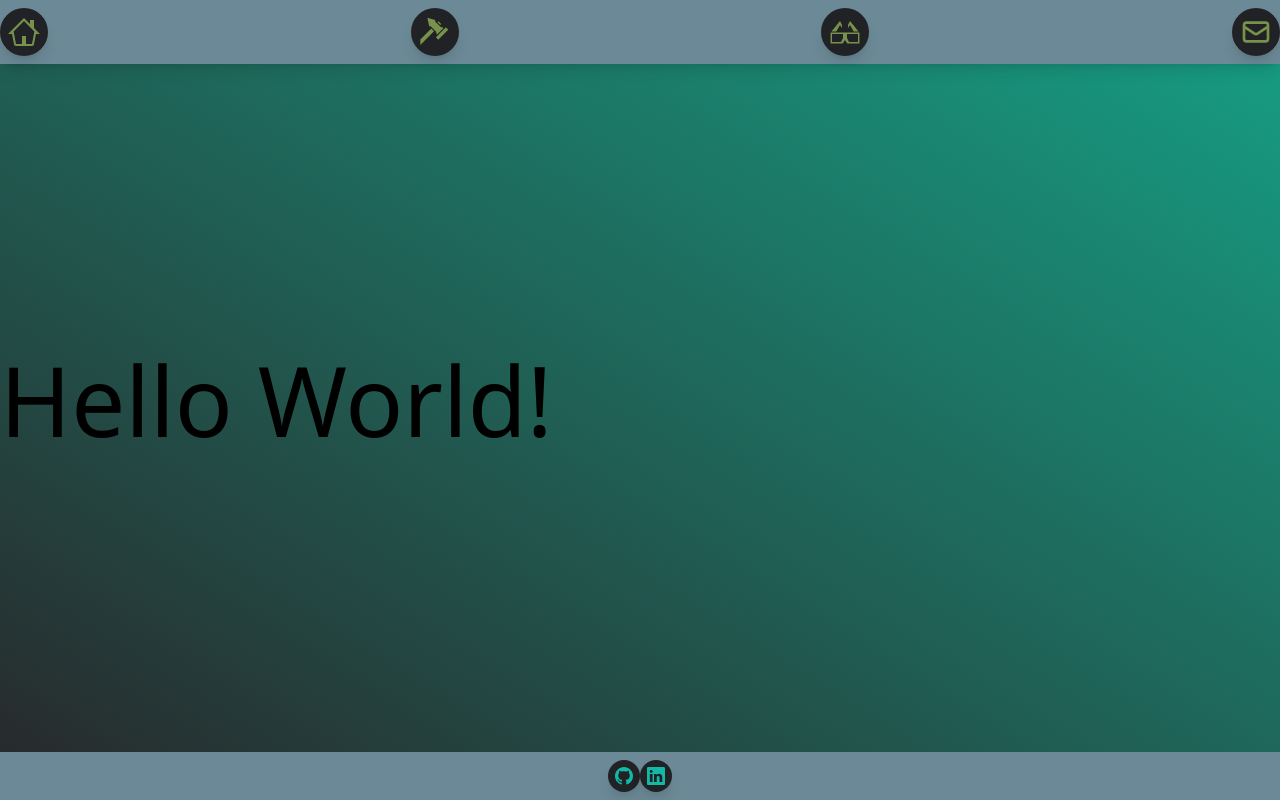
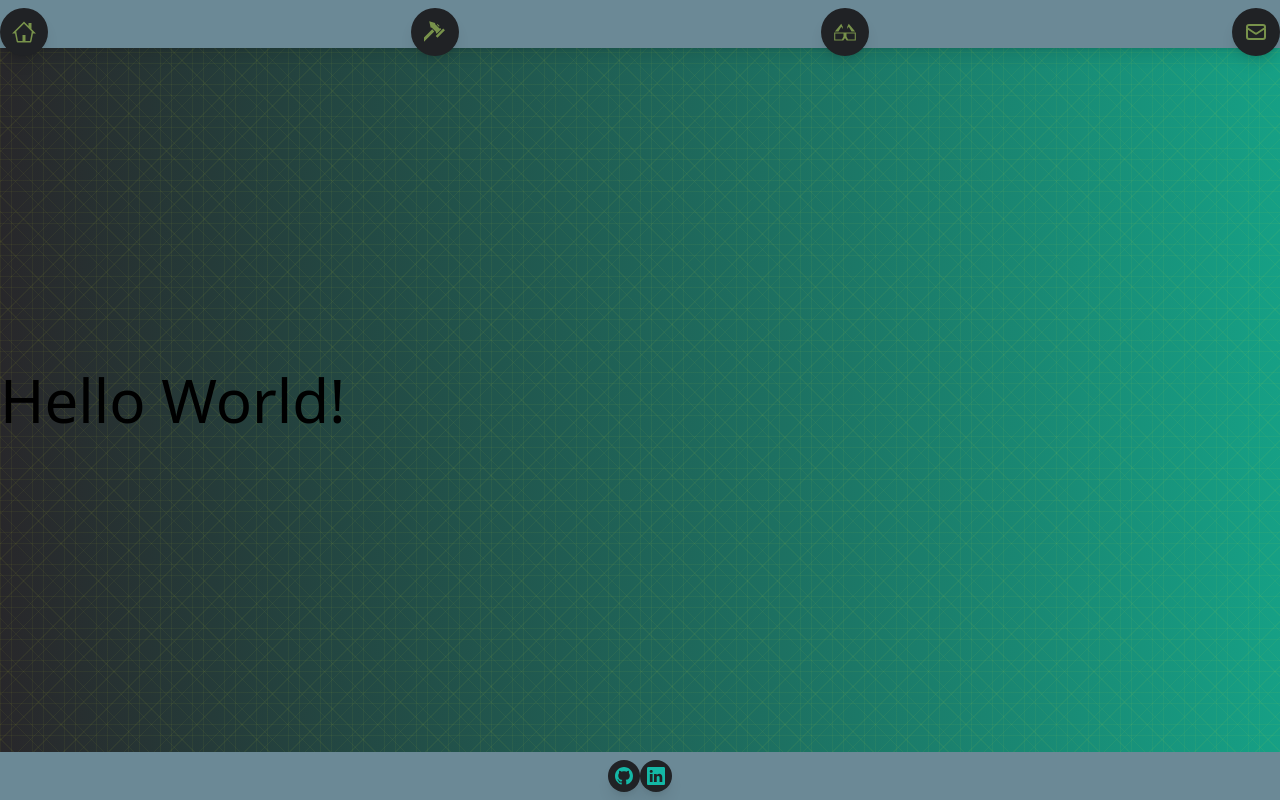
Before and after one commit to Cucius/Folio-2.0, a React (Create React App) app: page / in a window 1280 px wide. Built offline with nearby package versions, Linux system fonts and the light colour scheme; what tailwind-clip-path would draw is missing.

Commit message:
Changes to background gradient

```diff
--- a/src/components/About.js
+++ b/src/components/About.js
@@ -3,18 +3,17 @@ import Photo from "../images/Me.jpg";
 const About = () => {
   return (
     // <div className=" flex-shrink-0 snap-start z-20 bg-rose-600 w-screen h-screen flex items-center justify-center text-8xl clip-path-arrow">
-    <div
+    <section
       id="about"
       className="flex snap-start
       items-center justify-center
-    bg-gradient-to-tr from-Baltic to-veronese text-8xl
       w-screen h-screen"
     >
-      <img className="float-left object-scale-down h-48 w-96" src={Photo}/>
+      <img className="float-left object-scale-down h-48 w-96" src={Photo} />
       <span className="inline-block align-bottom">
-      <p className="text-4xl">My name is Chase and I was born and raised in Elizabeth, CO. Since a young age I have enjoyed learning how things work. I am certain that is what has drawn me to coding and where I am today. My biggest flaw is underestimating what it takes to accomplish my plans.</p>
+        <p className="text-4xl">My name is Chase and I was born and raised in Elizabeth, CO. Since a young age I have enjoyed learning how things work. I am certain that is what has drawn me to coding and where I am today. My biggest flaw is underestimating what it takes to accomplish my plans.</p>
       </span>
-    </div>
+    </section>
   );
 };
 
--- a/src/components/Contact.js
+++ b/src/components/Contact.js
@@ -1,16 +1,4 @@
 import React, { useState } from "react";
-
-// const Contact = () => {
-//   return (
-//     // <div className="flex-shrink-0 snap-start z-10 bg-lime-600 w-screen h-screen flex items-center justify-center text-8xl">Contact</div>;
-//     <div
-//       className="flex snap-start
-//                 items-center justify-center
-//                 bg-gradient-to-r from-moss to-veronese text-8xl
-//                 w-screen h-screen"
-//     ></div>
-//   );
-// };
 
 // import { validateEmail } from '../../utils/helpers';
 // if (!validateEmail(email) || !userName) {
@@ -37,7 +25,6 @@ const Contact = () => {
       id="contact"
       className="flex snap-start
       items-center justify-center
-    bg-gradient-to-br from-Baltic to-veronese text-8xl
       w-screen h-screen"
     >
       <div
--- a/src/components/Home.js
+++ b/src/components/Home.js
@@ -8,12 +8,11 @@ const Home = () => {
         id="home"
         className="flex snap-start
                     items-center justify-center
-                  bg-gradient-to-tr from-Baltic to-veronese text-8xl
+
                     w-screen h-screen"
       >
         <div className="container mx-auto">
           <h1>Hello World!</h1>
-
         </div>
       </div>
       {/* <div className=" flex text-6xl bg-teal-600 flex-shrink-0 h-screen w-screen justify-center" /> */}
--- a/src/components/Projects.js
+++ b/src/components/Projects.js
@@ -7,7 +7,7 @@ const Projects = () => {
       id="projects"
       className="flex snap-start
                     items-center justify-center
-                    bg-gradient-to-br from-Baltic to-veronese text-8xl
+
                     w-screen h-screen"
     >
       <div className="container mx-auto ">{<ProjectCards />}</div>
--- a/src/components/Sidebar.js
+++ b/src/components/Sidebar.js
@@ -8,21 +8,21 @@ const Sidebar = () => {
   return (
     <>
       <nav
-        className="fixed z-50 top-0  w-screen h-16
+        className="fixed z-50 top-0  w-screen h-12
                  flex flex-row  justify-between
                  bg-Lynch text-secondary shadow-lg"
       >
         <a href="#home">
-          <SidebarIcon icon={<GoHome size="32" />} text="Home" />
+          <SidebarIcon icon={<GoHome size="24" />} text="Home" />
         </a>
         <a href="#projects">
-          <SidebarIcon icon={<GiFlatHammer size="32" />} text="Projects" />
+          <SidebarIcon icon={<GiFlatHammer size="24" />} text="Projects" />
         </a>
         <a href="#about">
-          <SidebarIcon icon={<Gi3DGlasses size="32" />} text="About Me" />
+          <SidebarIcon icon={<Gi3DGlasses size="24" />} text="About Me" />
         </a>
         <a href="#contact">
-          <SidebarIcon icon={<HiOutlineMail size="32" />} text="Contact Me" />
+          <SidebarIcon icon={<HiOutlineMail size="24" />} text="Contact Me" />
         </a>
         {/* <div className="group flex m-1">
         <SidebarIcon icon={<IoFlashOutline size="24" />} />
--- a/src/index.css
+++ b/src/index.css
@@ -3,11 +3,13 @@
 @tailwind utilities;
 
 @layer components {
-  body{
+  body {
+    background-image: repeating-linear-gradient(45deg, hsla(64, 83%, 54%, 0.051) 0px, hsla(64, 83%, 54%, 0.05) 1px, transparent 1px, transparent 11px, hsla(64, 83%, 54%, 0.05) 11px, hsla(64, 83%, 54%, 0.05) 12px, transparent 12px, transparent 32px), repeating-linear-gradient(90deg, hsla(64, 83%, 54%, 0.05) 0px, hsla(64, 83%, 54%, 0.05) 1px, transparent 1px, transparent 11px, hsla(64, 83%, 54%, 0.05) 11px, hsla(64, 83%, 54%, 0.05) 12px, transparent 12px, transparent 32px), repeating-linear-gradient(0deg, hsla(64, 83%, 54%, 0.05) 0px, hsla(64, 83%, 54%, 0.05) 1px, transparent 1px, transparent 11px, hsla(64, 83%, 54%, 0.05) 11px, hsla(64, 83%, 54%, 0.05) 12px, transparent 12px, transparent 32px),
+      repeating-linear-gradient(135deg, hsla(64, 83%, 54%, 0.05) 0px, hsla(64, 83%, 54%, 0.05) 1px, transparent 1px, transparent 11px, hsla(64, 83%, 54%, 0.05) 11px, hsla(64, 83%, 54%, 0.05) 12px, transparent 12px, transparent 32px), linear-gradient(90deg, rgb(40, 39, 42), rgb(22, 160, 133));
+
     @apply flex snap-start
-    items-center justify-center
-    bg-gradient-to-br from-Baltic to-veronese text-6xl
-    w-screen h-screen bg-fixed bg-center bg-no-repeat
+    text-6xl  w-screen h-screen
+    items-center justify-center;
   }
   .sidebar-icon {
     @apply relative flex items-center justify-center
@@ -164,38 +166,3 @@
   background-clip: text;
   border-color: white;
 }
-
-/* .light {
-  --bg: var(--gray0);
-  --text: var(--gray6);
-  --border-color: var(--green);
-  --bg-solar: var(--gold);
-}
-.dark {
-  --bg: var(--gray5);
-  --text: var(--gray0);
-  --border-color: var(--forest);
-  --bg-solar: var(--salsa);
-} */
-/* .solar {
-  --gray0: #fbffd4;
-  --gray1: #f7f8d0;
-  --gray2: #b6f880;
-  --gray3: #5ec72d;
-  --gray4: #3ea565;
-  --gray5: #005368;
-  --gray6: #003d4c;
-} */
-/*
-body {
-  margin: 0;
-  padding: 0;
-  color: var(--text);
-  background: var(--bg);
-  transition: background 500ms ease-in-out, color 1000ms ease-in-out;
-}
-
-a {
-  color: currentColor;
-  text-decoration: none;
-} */
```
Also changed, not shown: src/App.js (+0 -7 lines).
